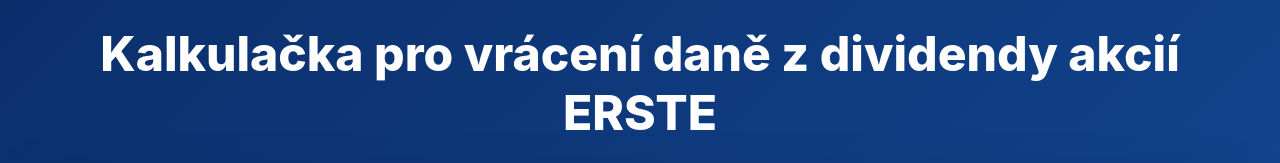
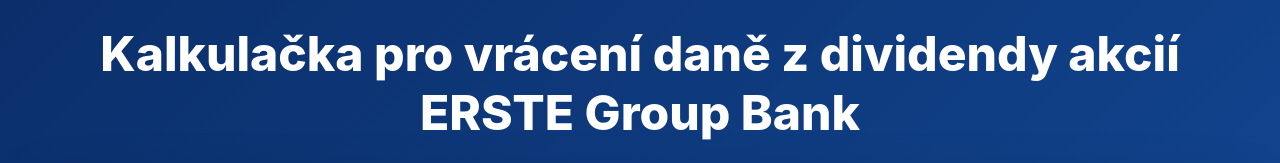
Before and after one commit to KarolPet/ERSTE_Group_dividend_calculation-, a plain HTML site: page index.html in a window 1280 px wide. Shown: the top 163 px of the page. Drawn offline with Linux system fonts and the light colour scheme.

Commit message:
pridani roku 2021 ERSTE Group Bank

```diff
--- a/index.html
+++ b/index.html
@@ -3,7 +3,7 @@
 <head>
 <meta charset="UTF-8">
 <meta name="viewport" content="width=device-width, initial-scale=1.0">
-<title>Kalkulačka pro vrácení daně z dividendy akcií ERSTE Group</title>
+<title>Kalkulačka pro vrácení daně z dividendy akcií ERSTE Group Bank</title>
 
 <style>
 :root{
@@ -143,7 +143,7 @@
 <div class="container">
 
 <div class="hero">
-<h1>Kalkulačka pro vrácení daně z dividendy akcií ERSTE</h1>
+<h1>Kalkulačka pro vrácení daně z dividendy akcií ERSTE Group Bank</h1>
 </div>
 
 <div class="card">
@@ -184,6 +184,7 @@
 
 <script>
 const data=[
+{year:2021,dividend:0,5},
 {year:2022,dividend:1.6},
 {year:2023,dividend:1.9},
 {year:2024,dividend:2.7},
```
